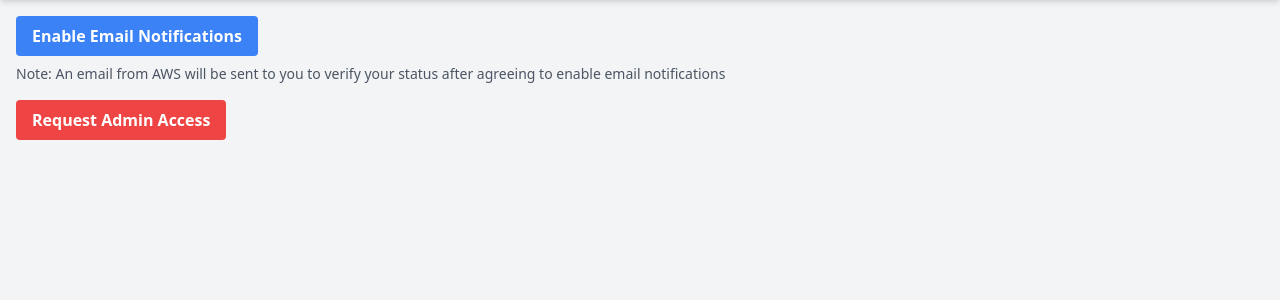
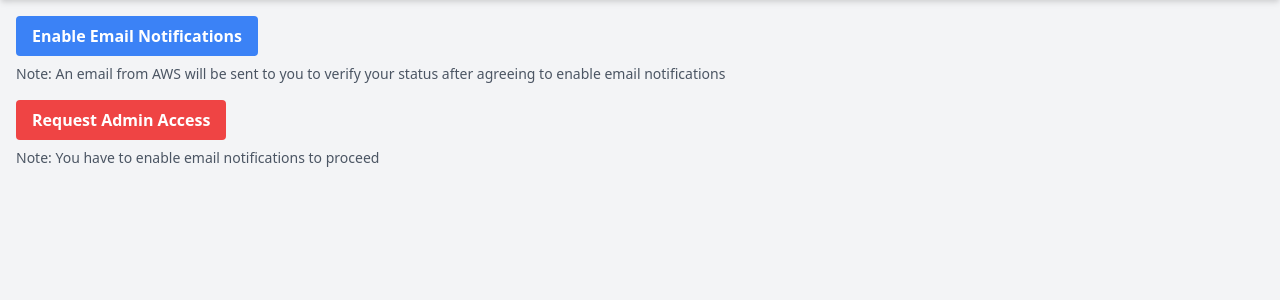
Before and after one commit to dansarpong/task_management_system, a Flask app: template templates/settings.html in a window 1280 px wide. Shown: the part 64-364 px from the top of the page. Run offline with Flask 3, Linux system fonts and the light colour scheme; the template is opened without the code that fills it, so the values that code supplies are empty.

Commit message:
Fix settings functionality

```diff
--- a/app.py
+++ b/app.py
@@ -140,20 +140,25 @@ def settings():
     path = "/settings"
     payload = json.dumps({"accessToken": session['AccessToken']})
     headers = {'Content-Type': 'application/json'}
+    is_admin = True if "Admins" in session['groups'] else False
 
     if request.method == 'POST':
-        headers['Token'] = session['IdToken']
-        email_notifications = request.form.get('email_notifications') == 'on'
+        action = request.form.get('action')
+        headers['Action'] = action
         # enable or disable email notifications
-        if email_notifications and not session["email_notifications"]:
+        if action == "email-enable" and not session["email_notifications"]:
             requests.post(url + path, headers=headers, data=payload)
-        elif not email_notifications and session["email_notifications"]:
-            requests.delete(url + path, headers=headers, data=payload)
+        elif action == "email-disable" and session["email_notifications"]:
+            response = requests.delete(url + path, headers=headers, data=payload)
+        # handle admin access request
+        elif action == "admin-request" and not is_admin:
+            requests.post(url + path, headers=headers, data=payload)
+
         return redirect(url_for('dashboard'))
 
     response = requests.get(url + path, data=payload, headers=headers).json()
     session["email_notifications"] = response['verified']
-    return render_template('settings.html', email_notifications=session["email_notifications"])
+    return render_template('settings.html', email_notifications=session["email_notifications"], is_admin=is_admin)
 
 
 # Tasks routes
@@ -213,7 +218,8 @@ def page_not_found(e):
 
 @app.errorhandler(Exception)
 def internal_server_error(e):
-    if session.get('groups') is None:
+    if str(e).startswith("\'"):
+        e = "Missing credentials"
         session.clear()
     return render_template('error.html', error_code=500, error_message="Internal error: " + str(e)), 500
 
--- a/templates/settings.html
+++ b/templates/settings.html
@@ -20,24 +20,34 @@
     <div class="container mx-auto p-4">
         <form method="POST">
             <div class="mb-4">
-                {% if email_notifications %}
-                    <button type="submit" name="email_notifications" value="disable" class="bg-red-500 hover:bg-red-700 text-white font-bold py-2 px-4 rounded">
+                {% if email_notifications and not is_admin %}
+                    <button type="submit" name="action" value="email-disable" class="bg-red-500 hover:bg-red-700 text-white font-bold py-2 px-4 rounded">
                         Disable Email Notifications
                     </button>
                 {% else %}
-                    <button type="submit" name="email_notifications" value="enable" class="bg-blue-500 hover:bg-blue-700 text-white font-bold py-2 px-4 rounded">
+                    <button type="submit" name="action" value="email-enable" class="bg-blue-500 hover:bg-blue-700 text-white font-bold py-2 px-4 rounded">
                         Enable Email Notifications
                     </button>
                     <p class="text-sm text-gray-600 mt-2">Note: An email from AWS will be sent to you to verify your status after agreeing to enable email notifications</p>
                 {% endif %}
+                {% if is_admin %}
+                    <p class="text-sm text-gray-600 mt-2">Note: Admins are adviced to have notifications on and hence, can't disable email notifications</p>
+                {% endif %}
             </div>
-            {% if not admin_request %}
+
             <div class="mb-4">
-                <button type="submit" name="admin_request" value="true" class="bg-red-500 hover:bg-red-700 text-white font-bold py-2 px-4 rounded">
+            {% if not is_admin and email_notifications %}
+                <button type="submit" name="action" value="admin-request" class="bg-red-500 hover:bg-red-700 text-white font-bold py-2 px-4 rounded">
                     Request Admin Access
                 </button>
+            {% elif not is_admin and not email_notifications %}
+                <button type="submit" name="action" value="admin-request" class="bg-red-500 hover:bg-red-700 text-white font-bold py-2 px-4 rounded" disabled>
+                    Request Admin Access
+                </button>
+                <p class="text-sm text-gray-600 mt-2">Note: You have to enable email notifications to proceed</p>
+                {% endif %}
             </div>
-            {% endif %}
+
         </form>
     </div>
 </body>
```
